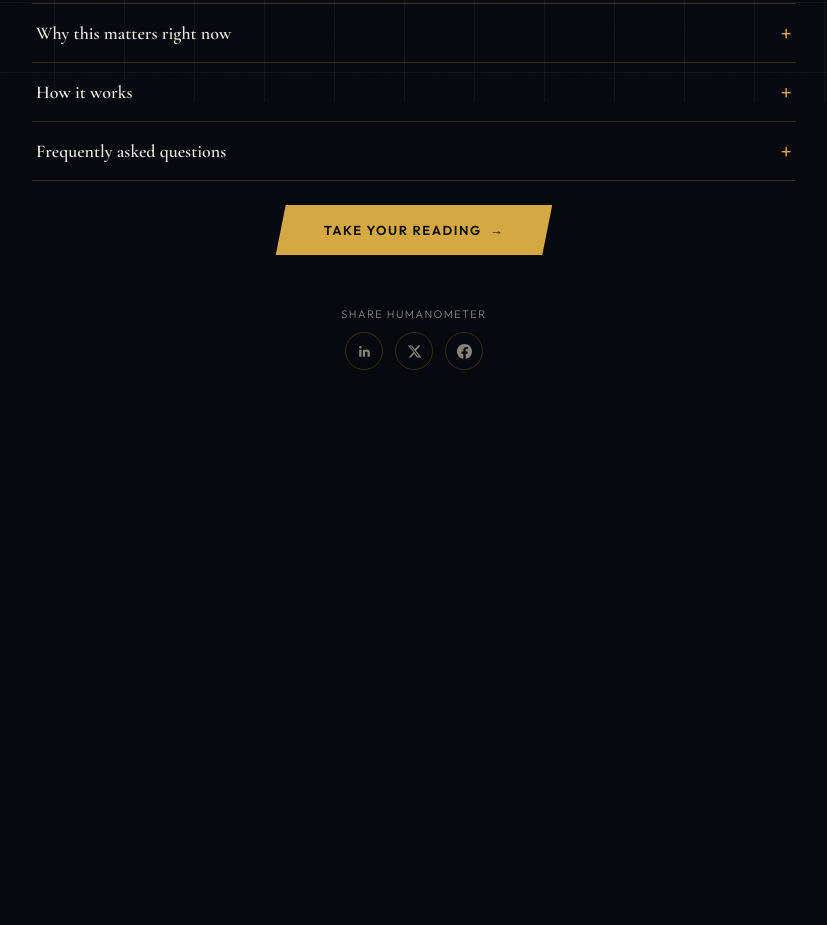
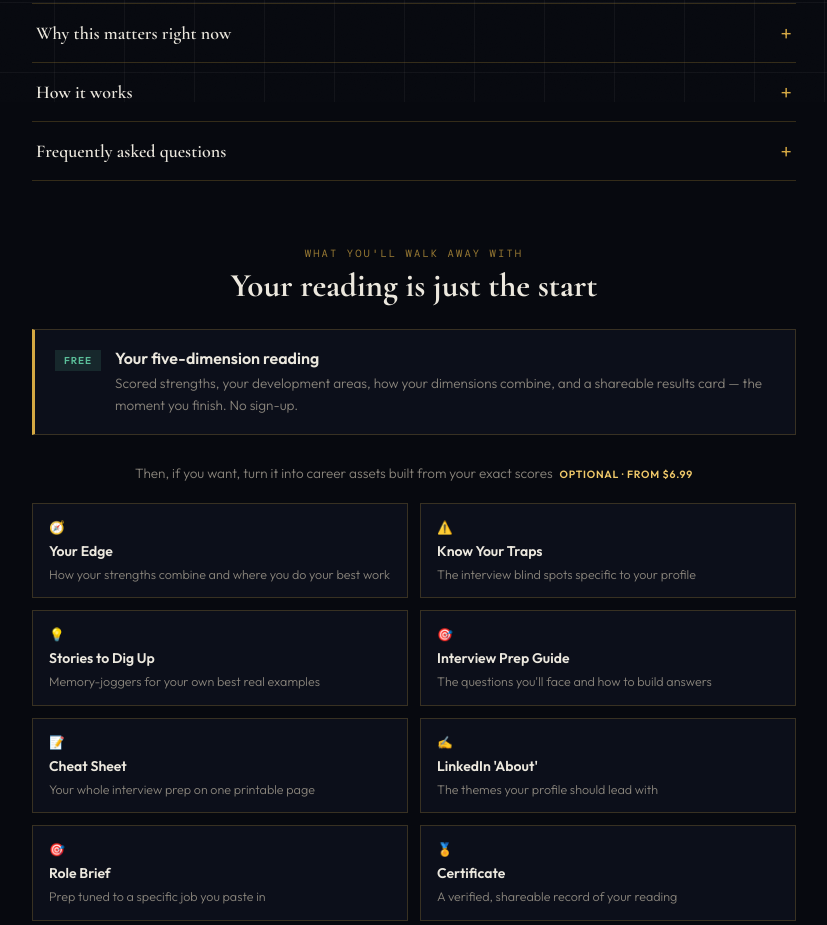
Before and after one commit to stevejeffery1703/humanometer, a website: page public/index.html in a window 1280 px wide. Shown: the part 698-1623 px from the top of the page, without its empty margins (226-1053 px from the left). Before the commit the page ends 1152 px from the top, so only its background shows below. Drawn offline with nearby package versions, Linux system fonts and the light colour scheme; no server answers.

Commit message:
Landing: add a "What you'll get" section to surface the payoff
The front page showed what's measured (the trait pills) but not what you walk
away with. Added a preview after the FAQ: the free five-dimension reading as the
hook, then the paid career assets (Edge, Traps, Stories, Guide, Cheat Sheet,
LinkedIn themes, Role Brief, Certificate) as a grid tagged "Optional · from
$6.99" — honest free/paid framing, consistent with the FAQ, to entice the free
test by showing its depth. Leads into the secondary CTA.

Co-Authored-By: Claude Opus 4.8 <noreply@anthropic.com>

```diff
--- a/public/index.html
+++ b/public/index.html
@@ -189,6 +189,32 @@
         </div>
       </details>
     </div>
+
+    <!-- What you'll get — surface the payoff to drive the (free) test -->
+    <section class="wyg" aria-label="What you get">
+      <div class="wyg-head">
+        <span class="hero-instrument-label">What you'll walk away with</span>
+        <h2 class="wyg-title">Your reading is just the start</h2>
+      </div>
+      <div class="wyg-free">
+        <span class="wyg-badge">Free</span>
+        <div>
+          <div class="wyg-free-h">Your five-dimension reading</div>
+          <p>Scored strengths, your development areas, how your dimensions combine, and a shareable results card — the moment you finish. No sign-up.</p>
+        </div>
+      </div>
+      <div class="wyg-more-label">Then, if you want, turn it into career assets built from your exact scores <span class="wyg-from">Optional · from $6.99</span></div>
+      <div class="wyg-grid">
+        <div class="wyg-card"><span class="wyg-ico">🧭</span><b>Your Edge</b><span>How your strengths combine and where you do your best work</span></div>
+        <div class="wyg-card"><span class="wyg-ico">⚠️</span><b>Know Your Traps</b><span>The interview blind spots specific to your profile</span></div>
+        <div class="wyg-card"><span class="wyg-ico">💡</span><b>Stories to Dig Up</b><span>Memory-joggers for your own best real examples</span></div>
+        <div class="wyg-card"><span class="wyg-ico">🎯</span><b>Interview Prep Guide</b><span>The questions you'll face and how to build answers</span></div>
+        <div class="wyg-card"><span class="wyg-ico">📝</span><b>Cheat Sheet</b><span>Your whole interview prep on one printable page</span></div>
+        <div class="wyg-card"><span class="wyg-ico">✍️</span><b>LinkedIn 'About'</b><span>The themes your profile should lead with</span></div>
+        <div class="wyg-card"><span class="wyg-ico">🎯</span><b>Role Brief</b><span>Prep tuned to a specific job you paste in</span></div>
+        <div class="wyg-card"><span class="wyg-ico">🏅</span><b>Certificate</b><span>A verified, shareable record of your reading</span></div>
+      </div>
+    </section>
 
     <!-- Secondary CTA — for people who scrolled the accordions -->
     <div class="hero-actions hero-actions-bottom">
--- a/public/styles.css
+++ b/public/styles.css
@@ -66,6 +66,23 @@ h1.hero em{font-style:normal;color:var(--gold);}
 .site-share-btn{display:inline-flex;align-items:center;justify-content:center;width:38px;height:38px;padding:0;border:1px solid var(--gbdr);border-radius:50%;background:transparent;color:var(--muted);cursor:pointer;transition:color .2s,border-color .2s,background .2s;}
 .site-share-btn:hover{color:var(--gold);border-color:var(--gold);background:rgba(212,168,67,.08);}
 .site-share-btn svg{width:15px;height:15px;}
+/* "What you'll get" — free-reading hook + paid-asset preview on the landing. */
+.wyg{margin:60px 0 8px;}
+.wyg-head{text-align:center;margin-bottom:24px;}
+.wyg-title{font-family:'Cormorant Garamond',serif;font-size:clamp(25px,4vw,33px);font-weight:700;color:var(--text);margin-top:6px;line-height:1.15;}
+.wyg-free{display:flex;gap:14px;align-items:flex-start;background:var(--bg2);border:1px solid var(--gbdr);border-left:3px solid var(--gold);padding:18px 20px;margin-bottom:28px;}
+.wyg-badge{flex-shrink:0;font-size:10px;font-weight:700;letter-spacing:.1em;text-transform:uppercase;padding:4px 9px;margin-top:2px;background:rgba(91,191,154,.14);color:var(--ok);}
+.wyg-free-h{font-size:16px;font-weight:600;color:var(--text);margin-bottom:5px;}
+.wyg-free p{font-size:13.5px;color:var(--muted);line-height:1.6;margin:0;}
+.wyg-more-label{text-align:center;font-size:13.5px;color:var(--muted);line-height:1.6;margin-bottom:18px;}
+.wyg-from{display:inline-block;margin-left:4px;font-size:10.5px;font-weight:700;letter-spacing:.07em;text-transform:uppercase;color:var(--gold2);white-space:nowrap;}
+.wyg-grid{display:grid;grid-template-columns:repeat(2,1fr);gap:12px;}
+.wyg-card{background:var(--bg2);border:1px solid var(--gbdr);padding:14px 16px;transition:border-color .2s,background .2s;}
+.wyg-card:hover{border-color:var(--gold);background:var(--gdim);}
+.wyg-ico{font-size:18px;display:block;margin-bottom:5px;}
+.wyg-card b{display:block;font-size:14px;color:var(--text);font-weight:600;margin-bottom:3px;}
+.wyg-card span{font-size:12.5px;color:var(--muted);line-height:1.5;}
+@media(max-width:560px){.wyg-grid{grid-template-columns:1fr;}.wyg{margin:44px 0 8px;}}
 @media(max-width:600px){.hero-actions{align-items:center;margin:28px 0 24px;}}
 .cta-meta{display:flex;gap:14px;align-items:center;font-size:12.5px;color:var(--muted);letter-spacing:.02em;}
 .cta-meta strong{color:var(--gold2);font-weight:600;font-family:'DM Mono',monospace;font-size:13px;}
```
